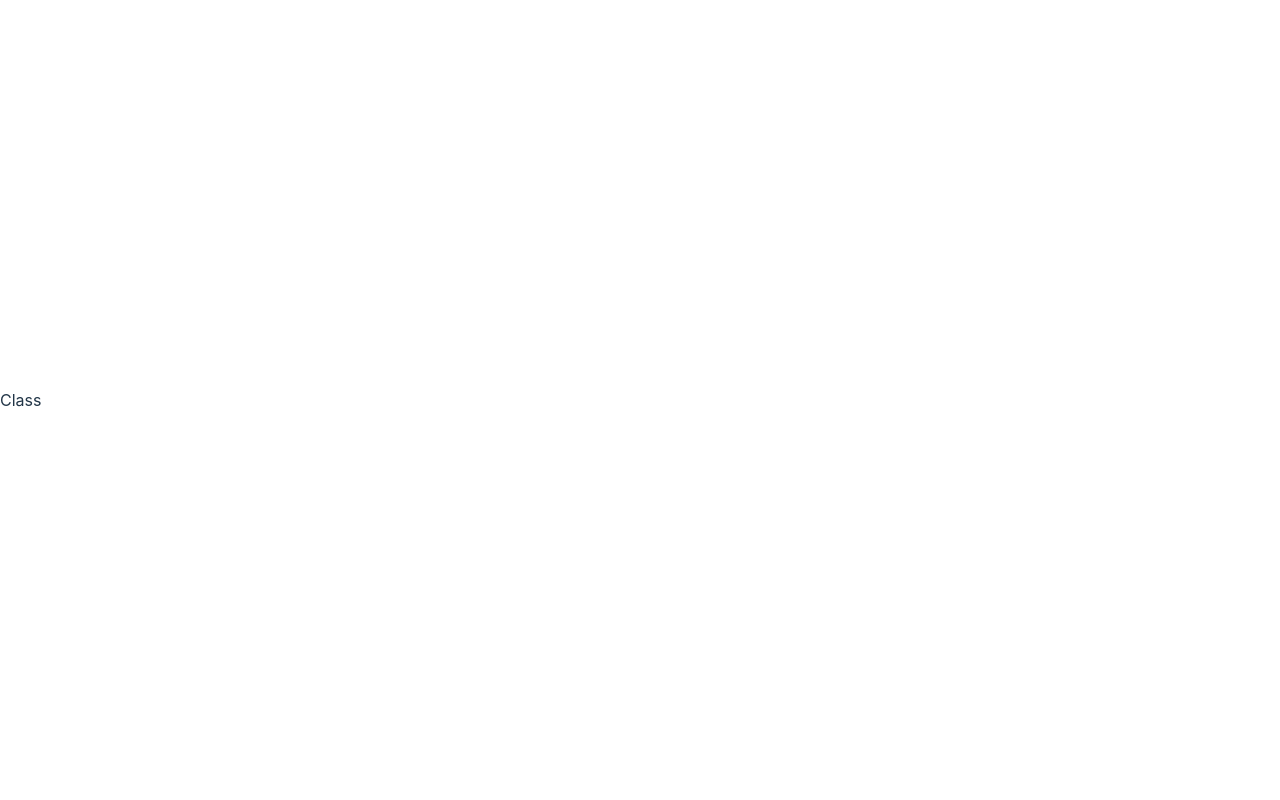
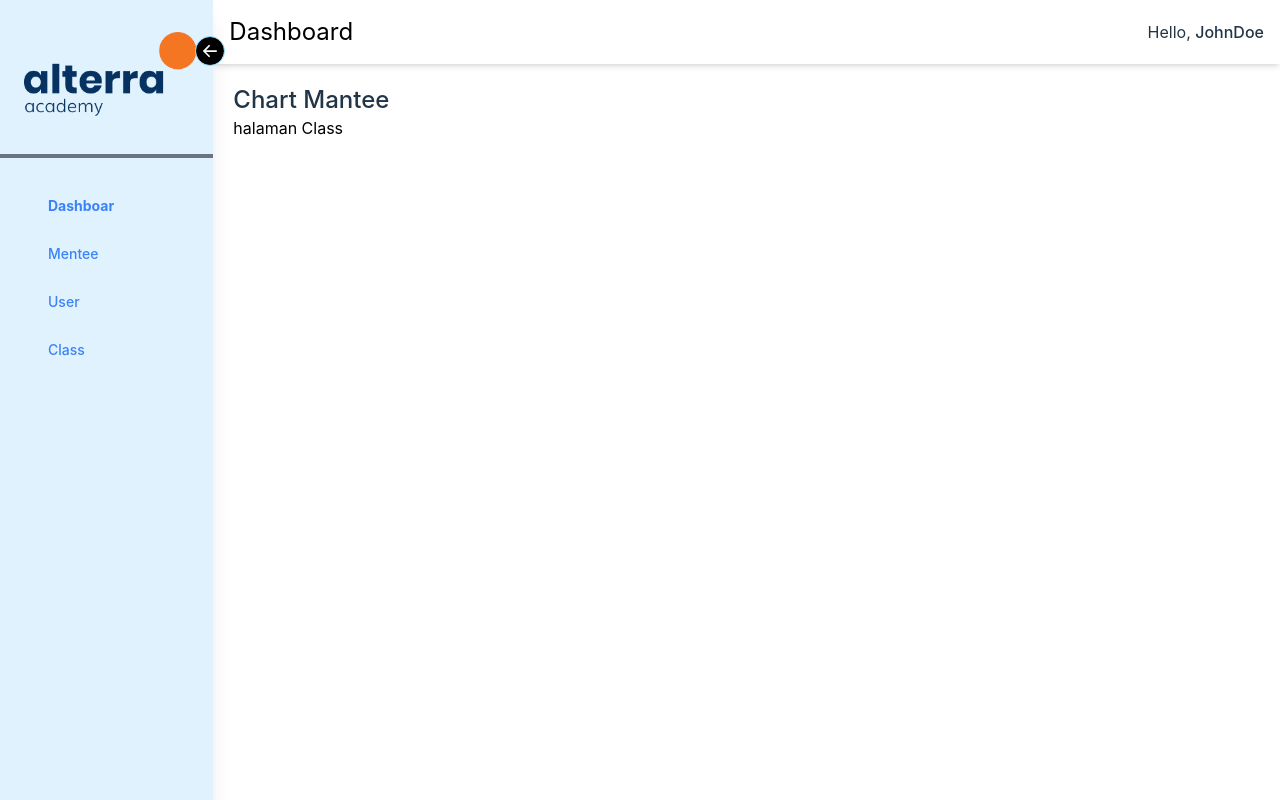
Before and after one commit to group05-immersive-dashboard-project/immersive-FE, a React (Vite) app: page /Class in a window 1280 px wide. Built offline with nearby package versions, Linux system fonts and the light colour scheme.

Commit message:
menambah fitur sidebar

```diff
--- a/package.json
+++ b/package.json
@@ -10,12 +10,15 @@
     "preview": "vite preview"
   },
   "dependencies": {
+    "axios": "^1.4.0",
+    "formik": "^2.4.1",
     "react": "^18.2.0",
     "react-cookie": "^4.1.1",
     "react-dom": "^18.2.0",
     "react-icons": "^4.9.0",
     "react-router-dom": "^6.11.2",
-    "sweetalert2": "^11.7.10"
+    "sweetalert2": "^11.7.10",
+    "yup": "^1.2.0"
   },
   "devDependencies": {
     "@types/react": "^18.0.37",
--- /dev/null
+++ b/src/axios/API.tsx
@@ -0,0 +1,20 @@
+// File axios.ts
+import axios from "axios";
+
+const instance = axios.create({
+  baseURL: `http://13.211.154.163`,
+});
+
+interface LoginResponse {}
+
+export default {
+  Login: (username: string, password: string): Promise<LoginResponse> =>
+    instance({
+      method: "POST",
+      url: "/login",
+      data: {
+        username,
+        password,
+      },
+    }),
+};
--- a/src/components/MenuSidebar.tsx
+++ b/src/components/MenuSidebar.tsx
@@ -1,16 +1,72 @@
-import { useState } from "react";
+import React, { FC } from "react";
+import logo from "../assets/logo.png";
+import { Link } from "react-router-dom";
 import { BsFillArrowLeftCircleFill } from "react-icons/bs";
-const MenuSidebar = () => {
-  const [open, setOpen] = useState(true);
+interface SidebarProps {
+  children?: React.ReactNode;
+  title: string;
+  name: string;
+}
+
+const MenuSidebar: FC<SidebarProps> = ({ children, title, name }) => {
   return (
-    <div className="flex">
-      <div className={'bg-sky-100 h-screen p-5 pt-8 ${open ? "w-72" :"w-20"}  text-black relative'}>
-        <BsFillArrowLeftCircleFill className="bg-white text-black text-3xl rounded-full absolute -right-3 top-9 border cursor-pointer border-sky-300  " onClick={() => setOpen(!open)} />
+    <section className="min-h-screen w-screen flex flex-row overflow-x-hidden  ">
+      <div className="sticky top-0 flex flex-col w-1/6 bg-sky-100 shadow-xl  z-10 ">
+        <div className="flex items-center justify-center p-5 pt-8">
+          <img className="w-60 ml-2 " src={logo} alt="" />
+          <BsFillArrowLeftCircleFill className="bg-white text-black text-3xl rounded-full absolute -right-3 top-9 border cursor-pointer border-sky-300 " />
+        </div>
+        <ul className="flex flex-col py-4">
+          <hr className=" mb-6 border-2 border-gray-500" />
+          <li>
+            <Link to={"/dashboard"} className="flex flex-row items-center h-12 transform hover:translate-x-2 transition-transform ease-in duration-200 text-blue-500 hover:text-orange-500">
+              <span className="inline-flex items-center justify-center h-12 w-12 text-lg text-gray-400">
+                <i className=""></i>
+              </span>
+              <span className="text-sm font-bold">Dashboar</span>
+            </Link>
+          </li>
+          <li>
+            <Link to={"/mentee"} className="flex flex-row items-center h-12 transform hover:translate-x-2 transition-transform ease-in duration-200 text-blue-500 hover:text-orange-500">
+              <span className="inline-flex items-center justify-center h-12 w-12 text-lg text-gray-400">
+                <i className=""></i>
+              </span>
+              <span className="text-sm font-medium">Mentee</span>
+            </Link>
+          </li>
+          <li>
+            <Link to={"/user"} className="flex flex-row items-center h-12 transform hover:translate-x-2 transition-transform ease-in duration-200 text-blue-500 hover:text-orange-500">
+              <span className="inline-flex items-center justify-center h-12 w-12 text-lg text-gray-400">
+                <i className=""></i>
+              </span>
+              <span className="text-sm font-medium">User</span>
+            </Link>
+          </li>
+          <li>
+            <Link to={"/class"} className="flex flex-row items-center h-12 transform hover:translate-x-2 transition-transform ease-in duration-200 text-blue-500 hover:text-orange-500">
+              <span className="inline-flex items-center justify-center h-12 w-12 text-lg text-gray-400">
+                <i className="bx bx-drink"></i>
+              </span>
+              <span className="text-sm font-medium">Class</span>
+            </Link>
+          </li>
+        </ul>
       </div>
-      <div className="p-7">
-        <h1 className="text-2xl font-semibold text-black">Dashboard</h1>
+
+      <div className=" h-screen w-5/6">
+        <div className="sticky top-0 flex items-center space-x-4 pl-4 h-16 bg-white shadow-md">
+          <div>
+            <p className="text-black text-2xl">{title}</p>
+          </div>
+          <div className="flex flex-grow justify-end items-center ">
+            <p className="mr-4">
+              Hello, <span className="font-medium">{name}</span>
+            </p>
+          </div>
+        </div>
+        <div className="m-5">{children}</div>
       </div>
-    </div>
+    </section>
   );
 };
 
--- a/src/main.tsx
+++ b/src/main.tsx
@@ -3,7 +3,6 @@ import ReactDOM from "react-dom/client";
 import App from "./App.tsx";
 import "./index.css";
 import MenuSidebar from "./components/MenuSidebar.tsx";
-MenuSidebar;
 ReactDOM.createRoot(document.getElementById("root") as HTMLElement).render(
   <React.StrictMode>
     <App />
--- a/src/pages/Class.tsx
+++ b/src/pages/Class.tsx
@@ -1,7 +1,16 @@
 import React from "react";
-
+import MenuSidebar from "../components/MenuSidebar";
 const Class = () => {
-  return <div>Class</div>;
+  return (
+    <div>
+      <MenuSidebar title="Dashboard" name="JohnDoe">
+        <p className="text-2xl font-medium">Chart Mantee</p>
+        <div className="">
+          <p className="text-black">halaman Class</p>
+        </div>
+      </MenuSidebar>
+    </div>
+  );
 };
 
 export default Class;
--- a/src/pages/Dashboard.tsx
+++ b/src/pages/Dashboard.tsx
@@ -1,7 +1,17 @@
 import React from "react";
+import MenuSidebar from "../components/MenuSidebar";
 
 const Dashboard = () => {
-  return <div>Dashboard</div>;
+  return (
+    <div>
+      <MenuSidebar title="Dashboard" name="JohnDoe">
+        <p className="text-2xl font-medium">Chart Mantee</p>
+        <div className="">
+          <p className="text-black">halaman dashboard</p>
+        </div>
+      </MenuSidebar>
+    </div>
+  );
 };
 
 export default Dashboard;
--- a/src/pages/Mentee.tsx
+++ b/src/pages/Mentee.tsx
@@ -1,7 +1,16 @@
 import React from "react";
-
+import MenuSidebar from "../components/MenuSidebar";
 const Mentee = () => {
-  return <div>Mentee</div>;
+  return (
+    <div>
+      <MenuSidebar title="Dashboard" name="JohnDoe">
+        <p className="text-2xl font-medium">Chart Mantee</p>
+        <div className="">
+          <p className="text-black">halaman Mentee List</p>
+        </div>
+      </MenuSidebar>
+    </div>
+  );
 };
 
 export default Mentee;
--- a/src/pages/User.tsx
+++ b/src/pages/User.tsx
@@ -1,7 +1,16 @@
 import React from "react";
-
+import MenuSidebar from "../components/MenuSidebar";
 const User = () => {
-  return <div>User</div>;
+  return (
+    <div>
+      <MenuSidebar title="Dashboard" name="JohnDoe">
+        <p className="text-2xl font-medium">Chart Mantee</p>
+        <div className="">
+          <p className="text-black">halaman User</p>
+        </div>
+      </MenuSidebar>
+    </div>
+  );
 };
 
 export default User;
```
Also changed, not shown: src/pages/Login.tsx (+79 -51 lines), src/assets/logo.png (added), 1 other file (tests, documents, lock files or other folders).
